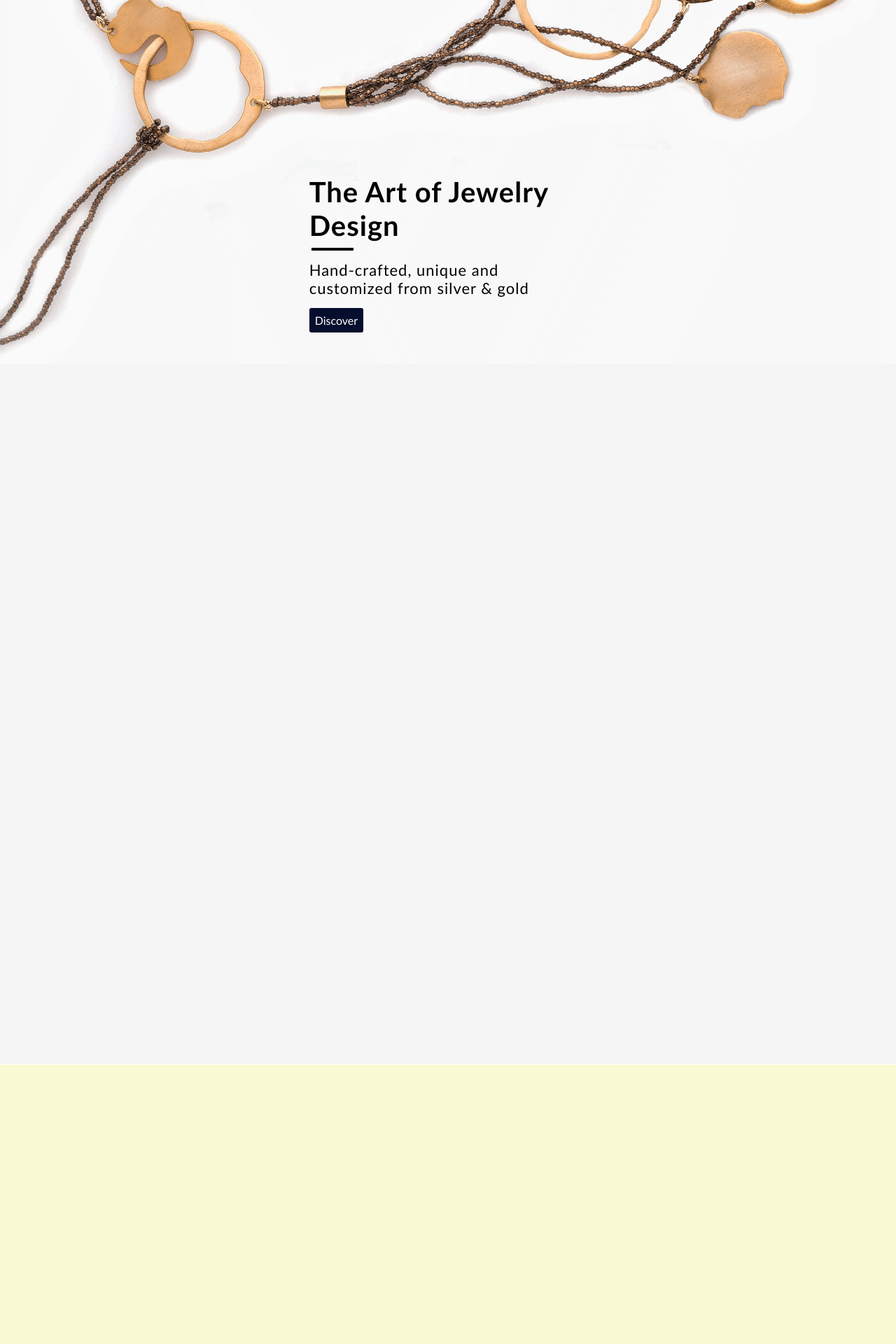
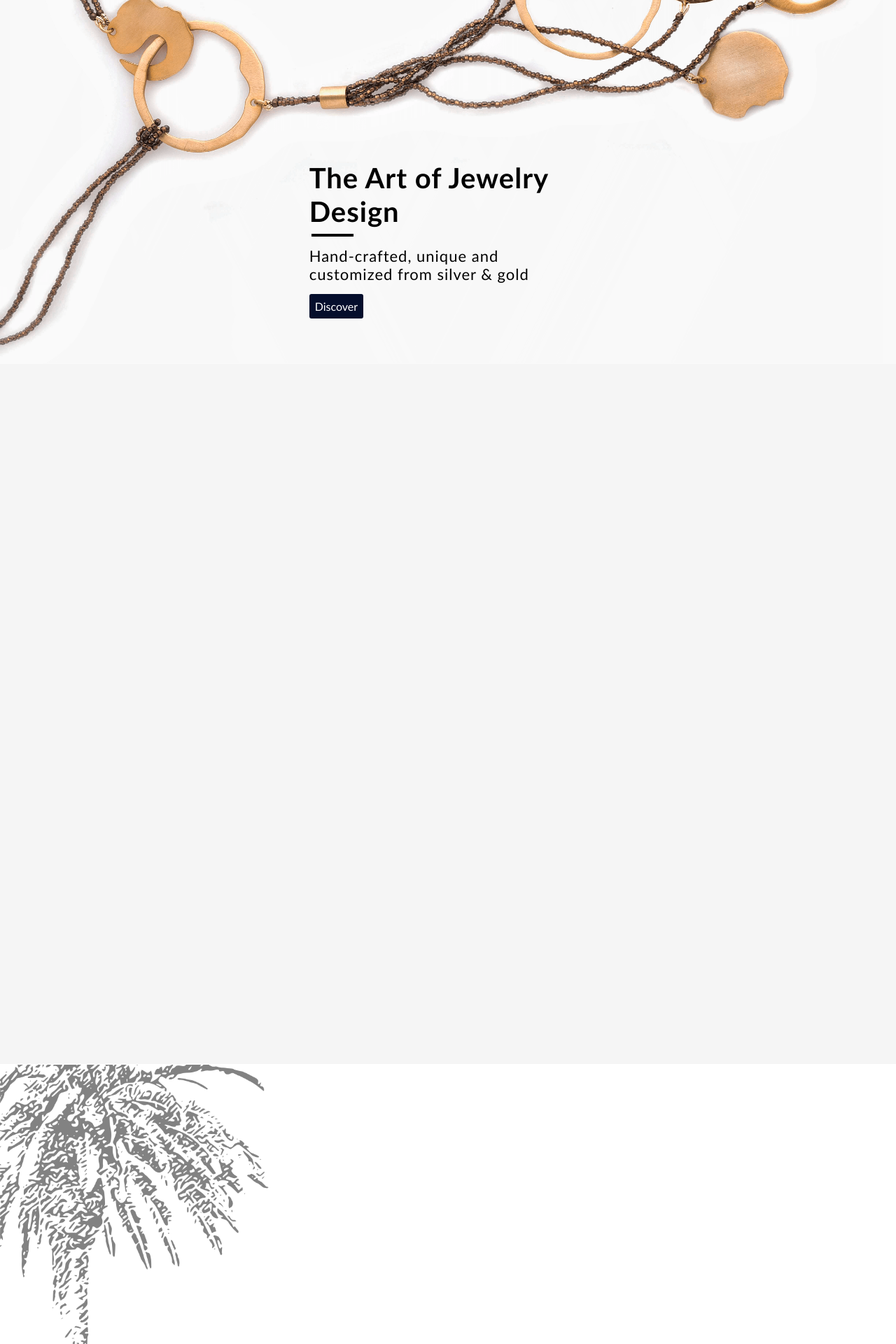
Before and after one commit to royprigat/Tamar, a PHP site: page / in a window 1280 px wide. Shown: the part 280-2200 px from the top of the page at 70% size. Run offline with PHP 8.4, Linux system fonts and the light colour scheme.

Commit message:
added fixed dekel background

```diff
--- a/css/_contact.scss
+++ b/css/_contact.scss
@@ -1,5 +1,9 @@
 #contact {
     height: 500px;
-    background: lightgoldenrodyellow;
+    background: white;
+    background-image: url('../img/dekel.png');
+    background-size: 30%;
+    background-repeat: no-repeat;
+    background-position: left;
     background-attachment: fixed;
 }
--- a/css/_hero.scss
+++ b/css/_hero.scss
@@ -13,7 +13,7 @@
     background-size: cover;
     .intro-body {
         margin: auto;
-        margin-top: 450px;
+        margin-top: 430px;
         vertical-align: middle;
         width: 50%;
         height: 200px;
--- a/css/main.css
+++ b/css/main.css
@@ -17,7 +17,7 @@
 
 .masthead .intro-body {
   margin: auto;
-  margin-top: 450px;
+  margin-top: 430px;
   vertical-align: middle;
   width: 50%;
   height: 200px;
@@ -75,7 +75,11 @@
 
 #contact {
   height: 500px;
-  background: lightgoldenrodyellow;
+  background: white;
+  background-image: url("../img/dekel.png");
+  background-size: 30%;
+  background-repeat: no-repeat;
+  background-position: left;
   background-attachment: fixed;
 }
 
```
Also changed, not shown: img/Dekel.png, img/tree-background.jpg (deleted).
